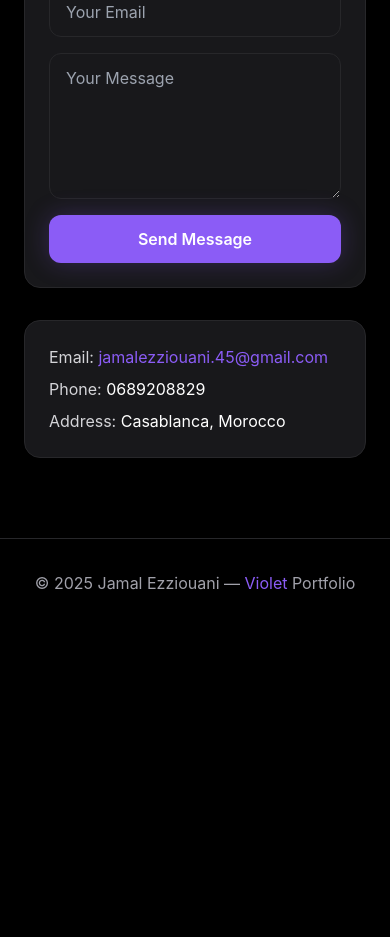
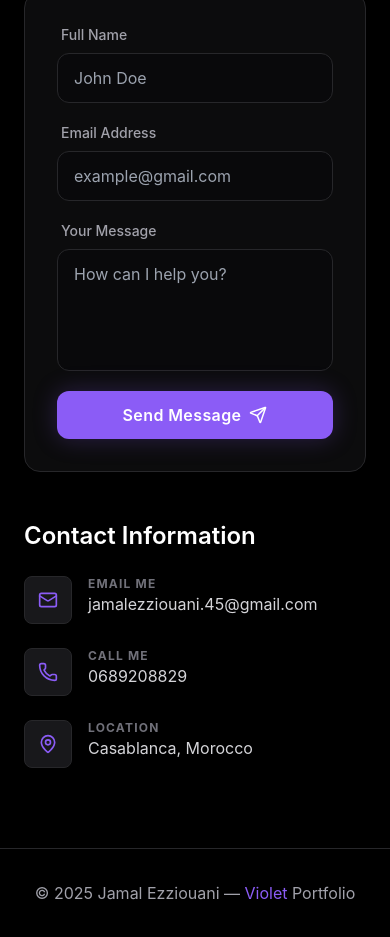
Before and after one commit to jamal-dev10/portfolio, a React (Vite) app in the folder portfolio/: page / in a window 390 px wide. Shown: the part 7380-8317 px from the top of the page. Before the commit the page ends 8007 px from the top, so only its background shows below. Built offline with nearby package versions, Linux system fonts and the light colour scheme.

Commit message:
make section Contact more profissional

```diff
--- a/portfolio/package.json
+++ b/portfolio/package.json
@@ -16,6 +16,7 @@
     "@fortawesome/react-fontawesome": "^3.3.0",
     "@vitejs/plugin-react": "^4.0.1",
     "autoprefixer": "^10.4.16",
+    "lucide-react": "^1.8.0",
     "postcss": "^8.4.31",
     "react": "^18.2.0",
     "react-dom": "^18.2.0",
--- a/portfolio/src/components/Contact.jsx
+++ b/portfolio/src/components/Contact.jsx
@@ -1,47 +1,98 @@
 import ScrollAnimationWrapper from './ScrollAnimationWrapper'
+// Make sure to install lucide-react or use your preferred icon library
+import { Mail, Phone, MapPin, Send } from 'lucide-react'
 
 export default function Contact() {
   return (
-    <section id="contact" className="section bg-black">
+    <section id="contact" className="section bg-black py-20">
       <div className="max-w-6xl mx-auto px-6">
         <ScrollAnimationWrapper animation="fadeUp">
-          <h2 className="section-title text-center">Con<span>tact</span></h2>
+          <h2 className="section-title text-center mb-4">Get In <span>Touch</span></h2>
+          <p className="text-zinc-400 text-center max-w-lg mx-auto mb-12">
+            Have a project in mind or just want to say hi? Feel free to reach out.
+            I'll get back to you as soon as possible.
+          </p>
         </ScrollAnimationWrapper>
 
-        <div className="mt-10 grid md:grid-cols-2 gap-8">
+        <div className="grid md:grid-cols-2 gap-12 items-start">
+          {/* Contact Form */}
           <ScrollAnimationWrapper animation="fadeLeft" delay={0.2}>
-            <form className="card p-6 grid gap-4">
+            <form className="bg-zinc-900/50 border border-zinc-800 p-8 rounded-2xl grid gap-5">
+              <div className="grid gap-2">
+                <label htmlFor="name" className="text-sm font-medium text-zinc-400 ml-1">Full Name</label>
                 <input
-                className="rounded-xl bg-zinc-900 border border-zinc-800 px-4 py-3"
-                placeholder="Your Name"
+                  id="name"
+                  type="text"
+                  className="w-full rounded-xl bg-zinc-950 border border-zinc-800 px-4 py-3 text-white transition-all focus:outline-none focus:ring-2 focus:ring-primary/50 focus:border-primary"
+                  placeholder="John Doe"
                 />
+              </div>
+
+              <div className="grid gap-2">
+                <label htmlFor="email" className="text-sm font-medium text-zinc-400 ml-1">Email Address</label>
                 <input
+                  id="email"
                   type="email"
-                className="rounded-xl bg-zinc-900 border border-zinc-800 px-4 py-3"
-                placeholder="Your Email"
+                  className="w-full rounded-xl bg-zinc-950 border border-zinc-800 px-4 py-3 text-white transition-all focus:outline-none focus:ring-2 focus:ring-primary/50 focus:border-primary"
+                  placeholder="example@gmail.com"
                 />
+              </div>
+
+              <div className="grid gap-2">
+                <label htmlFor="message" className="text-sm font-medium text-zinc-400 ml-1">Your Message</label>
                 <textarea
-                rows="5"
-                className="rounded-xl bg-zinc-900 border border-zinc-800 px-4 py-3"
-                placeholder="Your Message"
+                  id="message"
+                  rows="4"
+                  className="w-full rounded-xl bg-zinc-950 border border-zinc-800 px-4 py-3 text-white transition-all focus:outline-none focus:ring-2 focus:ring-primary/50 focus:border-primary resize-none"
+                  placeholder="How can I help you?"
                 ></textarea>
-              <button className="btn-primary" type="button">Send Message</button>
+              </div>
+
+              <button className="btn-primary w-full py-4 flex items-center justify-center gap-2 font-semibold tracking-wide" type="button">
+                <span>Send Message</span>
+                <Send size={18} />
+              </button>
             </form>
           </ScrollAnimationWrapper>
 
+          {/* Contact Info */}
           <ScrollAnimationWrapper animation="fadeRight" delay={0.4}>
-            <div className="card p-6">
-              <p className="text-zinc-300">
-                Email: <a className="text-primary" href="mailto:jamalezziouani.45@gmail.com">
+            <div className="space-y-6">
+              <h3 className="text-2xl font-semibold text-white mb-6">Contact Information</h3>
+
+              <div className="flex items-start gap-4 group">
+                <div className="w-12 h-12 rounded-lg bg-zinc-900 border border-zinc-800 flex items-center justify-center text-primary transition-colors group-hover:bg-primary group-hover:text-white">
+                  <Mail size={20} />
+                </div>
+                <div>
+                  <p className="text-xs uppercase tracking-widest text-zinc-500 font-bold">Email Me</p>
+                  <a href="mailto:jamalezziouani.45@gmail.com" className="text-zinc-300 hover:text-primary transition-colors">
                     jamalezziouani.45@gmail.com
                   </a>
-              </p>
-              <p className="text-zinc-300 mt-2">
-                Phone: <span className="text-white">0689208829</span>
-              </p>
-              <p className="text-zinc-300 mt-2">
-                Address: <span className="text-white">Casablanca, Morocco</span>
-              </p>
+                </div>
+              </div>
+
+              <div className="flex items-start gap-4 group">
+                <div className="w-12 h-12 rounded-lg bg-zinc-900 border border-zinc-800 flex items-center justify-center text-primary transition-colors group-hover:bg-primary group-hover:text-white">
+                  <Phone size={20} />
+                </div>
+                <div>
+                  <p className="text-xs uppercase tracking-widest text-zinc-500 font-bold">Call Me</p>
+                  <p className="text-zinc-300">0689208829</p>
+                </div>
+              </div>
+
+              <div className="flex items-start gap-4 group">
+                <div className="w-12 h-12 rounded-lg bg-zinc-900 border border-zinc-800 flex items-center justify-center text-primary transition-colors group-hover:bg-primary group-hover:text-white">
+                  <MapPin size={20} />
+                </div>
+                <div>
+                  <p className="text-xs uppercase tracking-widest text-zinc-500 font-bold">Location</p>
+                  <p className="text-zinc-300">Casablanca, Morocco</p>
+                </div>
+              </div>
+
+              {/* Optional: Add Social Links here for even more professionalism */}
             </div>
           </ScrollAnimationWrapper>
         </div>
```
Also changed, not shown: 1 other file (tests, documents, lock files or other folders). Lines whose indentation alone changed are shown as unchanged.
